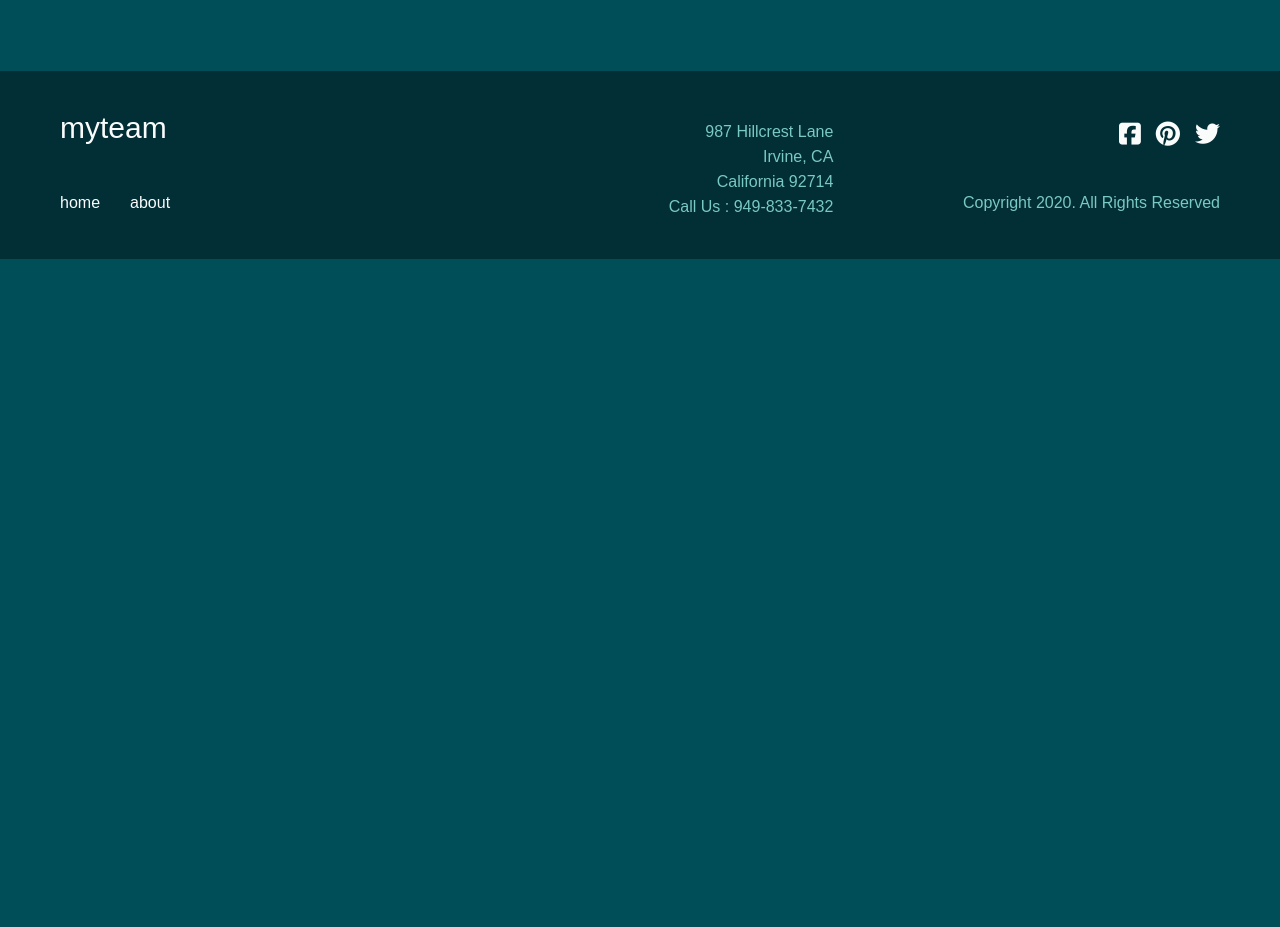
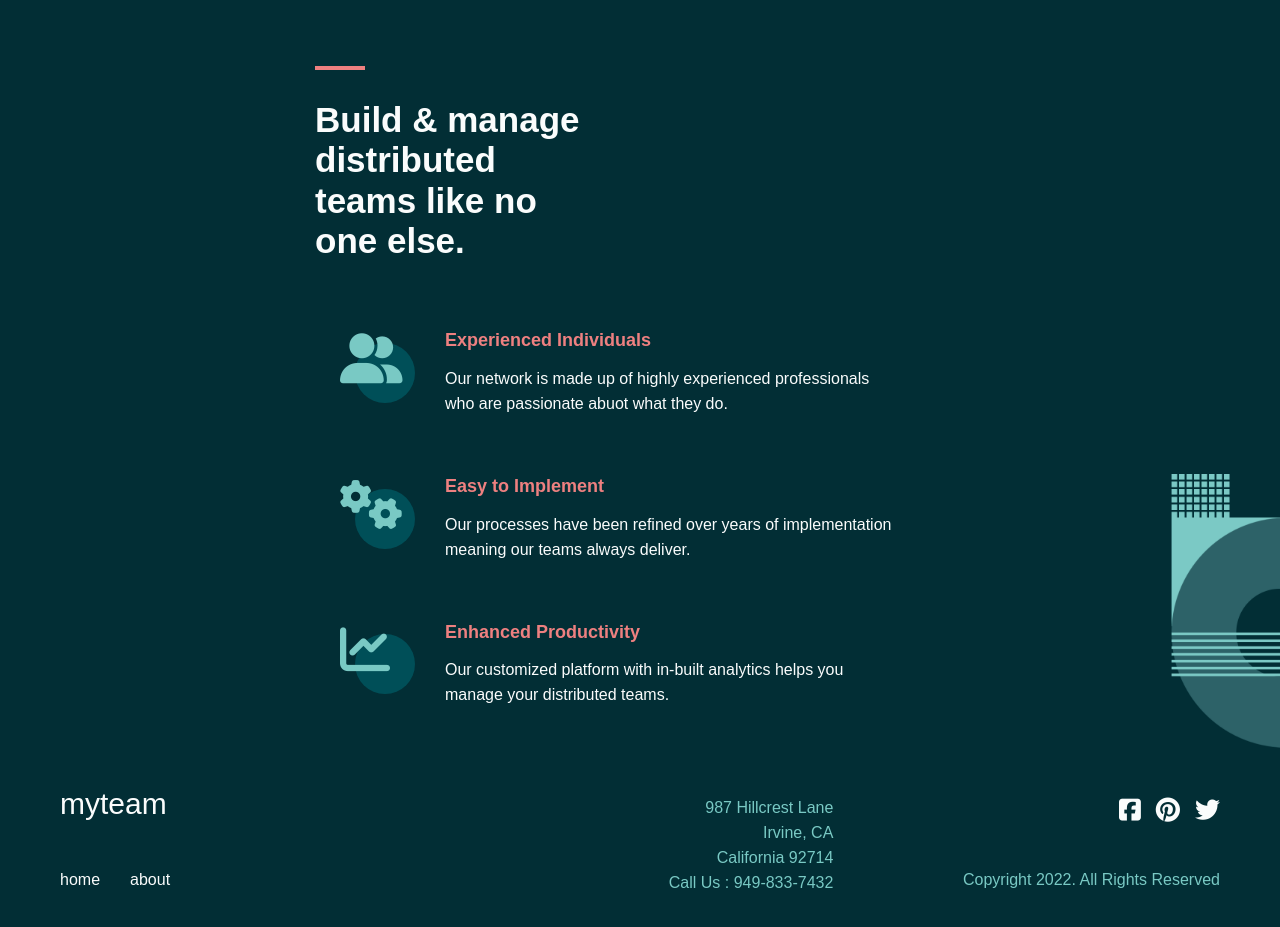
Before and after one commit to TVYDev/4pflo-static-website-myteam, a website built with Parcel: page index.html in a window 1280 px wide. Shown: the part 541-1468 px from the top of the page. Before the commit the page ends 800 px from the top, so only its background shows below. Built offline with nearby package versions, Linux system fonts and the light colour scheme; a web font is replaced by a local one.

Commit message:
:rocket: add benefit section

```diff
--- a/css/global.css
+++ b/css/global.css
@@ -32,6 +32,10 @@ h1 {
   margin: 1rem 0;
 }
 
+h2 {
+  font-size: 3.5rem;
+}
+
 @media screen and (min-width: 768px) {
   h1 {
     font-size: 6rem;
@@ -62,7 +66,7 @@ a {
   border: 1px solid var(--color-heading);
   border-radius: 20px;
   color: var(--color-heading);
-  padding: 6px 18px;
+  padding: 10px 20px;
 }
 
 .btn--primary-outline:hover,
@@ -104,7 +108,7 @@ a {
 /* Line */
 .line {
   display: block;
-  height: 3px;
+  height: 4px;
   width: 50px;
 }
 
@@ -113,8 +117,71 @@ a {
 }
 
 .line--accent {
-  display: block;
   background-color: var(--color-accent);
-  height: 3px;
-  width: 50px;
 }
+
+/* icon-list */
+.icon-list {
+  display: flex;
+  flex-direction: column;
+  gap: 60px;
+}
+
+.icon-list__item {
+  display: flex;
+  flex-direction: column;
+  gap: 30px;
+}
+
+.icon-list__item .icon {
+  background-color: var(--color-primary);
+  border-radius: 50%;
+  display: inline-block;
+  height: 6rem;
+  margin: auto;
+  position: relative;
+  width: 6rem;
+}
+
+.icon-list__item .icon__content {
+  font-size: 5rem;
+  left: -15px;
+  position: absolute;
+  top: -10px;
+}
+
+.icon-list__item .item-content {
+  text-align: center;
+  display: flex;
+  flex-direction: column;
+  gap: 15px;
+}
+
+.icon-list__item .item-content .title {
+  color: var(--color-accent);
+  font-size: 1.8rem;
+  font-weight: 600;
+}
+
+.icon-list__item .item-content .description {
+  margin: auto;
+  max-width: 400px;
+}
+
+@media screen and (min-width: 768px) {
+  .icon-list {
+    align-items: flex-start;
+  }
+
+  .icon-list__item {
+    flex-direction: row;
+  }
+
+  .icon-list__item .item-content {
+    text-align: left;
+  }
+
+  .icon-list__item .item-content .description {
+    max-width: 512px;
+  }
+}
--- a/css/style.css
+++ b/css/style.css
@@ -18,7 +18,6 @@
 }
 
 .header-content,
-.main-content,
 .footer-content {
   max-width: 1440px;
   margin: 0 auto;
@@ -95,6 +94,11 @@
   text-align: center;
 }
 
+.purpose-content {
+  max-width: 1440px;
+  margin: 0 auto;
+}
+
 .purpose__content .line {
   display: none;
 }
@@ -147,6 +151,80 @@
     top: 175px;
     left: 0;
     width: 80px;
+  }
+}
+
+/* Content -- Main -- Benefit */
+.benefit {
+  background-color: var(--color-secondary);
+  padding: 4rem 5rem 0 4rem;
+  position: relative;
+}
+
+.benefit-content {
+  max-width: 1440px;
+  margin: 0 auto;
+}
+
+.benefit__image-1 {
+  height: 300px;
+  position: absolute;
+  right: 0;
+  top: -12px;
+}
+
+.benefit__image-2 {
+  display: none;
+}
+
+.benefit__title {
+  color: var(--color-heading);
+  width: 50%;
+}
+
+.benefit__title .line {
+  margin-bottom: 30px;
+}
+
+.benefit-list {
+  padding: 40px 0;
+}
+
+@media screen and (min-width: 768px) {
+  .benefit {
+    padding-left: 8rem;
+    padding-right: 8rem;
+  }
+
+  .benefit-list {
+    margin-left: 40px;
+  }
+}
+
+@media screen and (min-width: 1024px) {
+  .benefit {
+    display: flex;
+    justify-content: space-between;
+    padding-right: 15rem;
+  }
+
+  .benefit__title {
+    max-width: 400px;
+  }
+
+  .benefit-list .item-content .description {
+    max-width: 450px;
+  }
+
+  .benefit__image-1 {
+    display: none;
+  }
+  .benefit__image-2 {
+    display: block;
+    bottom: -15px;
+    height: 300px;
+    position: absolute;
+    right: 0;
   }
 }
 
--- a/index.html
+++ b/index.html
@@ -22,7 +22,6 @@
         </div>
       </section>
       <section class="main">
-        <div class="main-content">
         <div class="purpose">
           <img
             class="purpose__image-2"
@@ -43,6 +42,61 @@
             src="./images/abstract-x-1.png"
             alt="abstact-image-1"
           />
+        </div>
+        <div class="benefit">
+          <div class="benefit-content">
+            <img
+              class="benefit__image-1"
+              src="./images/abstract-y-2.png"
+              alt="abstact-image-2"
+            />
+            <img
+              class="benefit__image-2"
+              src="./images/abstract-y-2.png"
+              alt="abstact-image-2"
+            />
+            <h2 class="benefit__title">
+              <span class="line line--accent"></span>
+              Build & manage distributed teams like no one else.
+            </h2>
+            <div class="benefit-list icon-list">
+              <div class="icon-list__item">
+                <div class="icon">
+                  <i class="fa-solid fa-user-group icon__content"></i>
+                </div>
+                <div class="item-content">
+                  <div class="title">Experienced Individuals</div>
+                  <div class="description text--normal">
+                    Our network is made up of highly experienced professionals
+                    who are passionate abuot what they do.
+                  </div>
+                </div>
+              </div>
+              <div class="icon-list__item">
+                <div class="icon">
+                  <i class="fa-solid fa-gears icon__content"></i>
+                </div>
+                <div class="item-content">
+                  <div class="title">Easy to Implement</div>
+                  <div class="description text--normal">
+                    Our processes have been refined over years of implementation
+                    meaning our teams always deliver.
+                  </div>
+                </div>
+              </div>
+              <div class="icon-list__item">
+                <div class="icon">
+                  <i class="fa-solid fa-chart-line icon__content"></i>
+                </div>
+                <div class="item-content">
+                  <div class="title">Enhanced Productivity</div>
+                  <div class="description text--normal">
+                    Our customized platform with in-built analytics helps you
+                    manage your distributed teams.
+                  </div>
+                </div>
+              </div>
+            </div>
           </div>
         </div>
       </section>
@@ -65,7 +119,7 @@
             <i class="fa-brands fa-twitter"></i>
           </div>
           <div class="footer__copyright">
-            Copyright 2020. All Rights Reserved
+            Copyright 2022. All Rights Reserved
           </div>
         </div>
       </section>
```
Also changed, not shown: images/abstract-x-1.png, images/abstract-y-2.png (added). Lines whose indentation alone changed are shown as unchanged.
